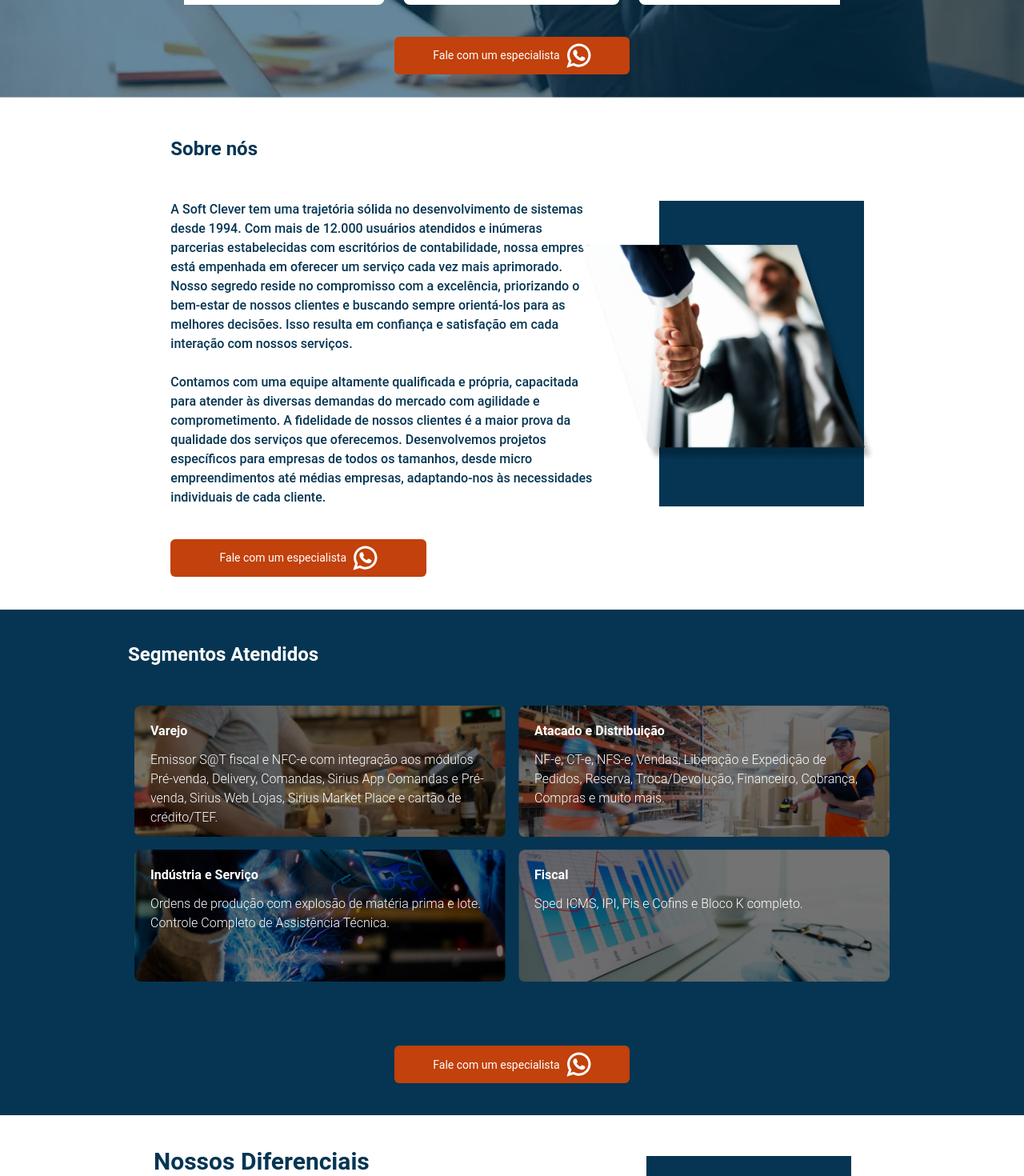
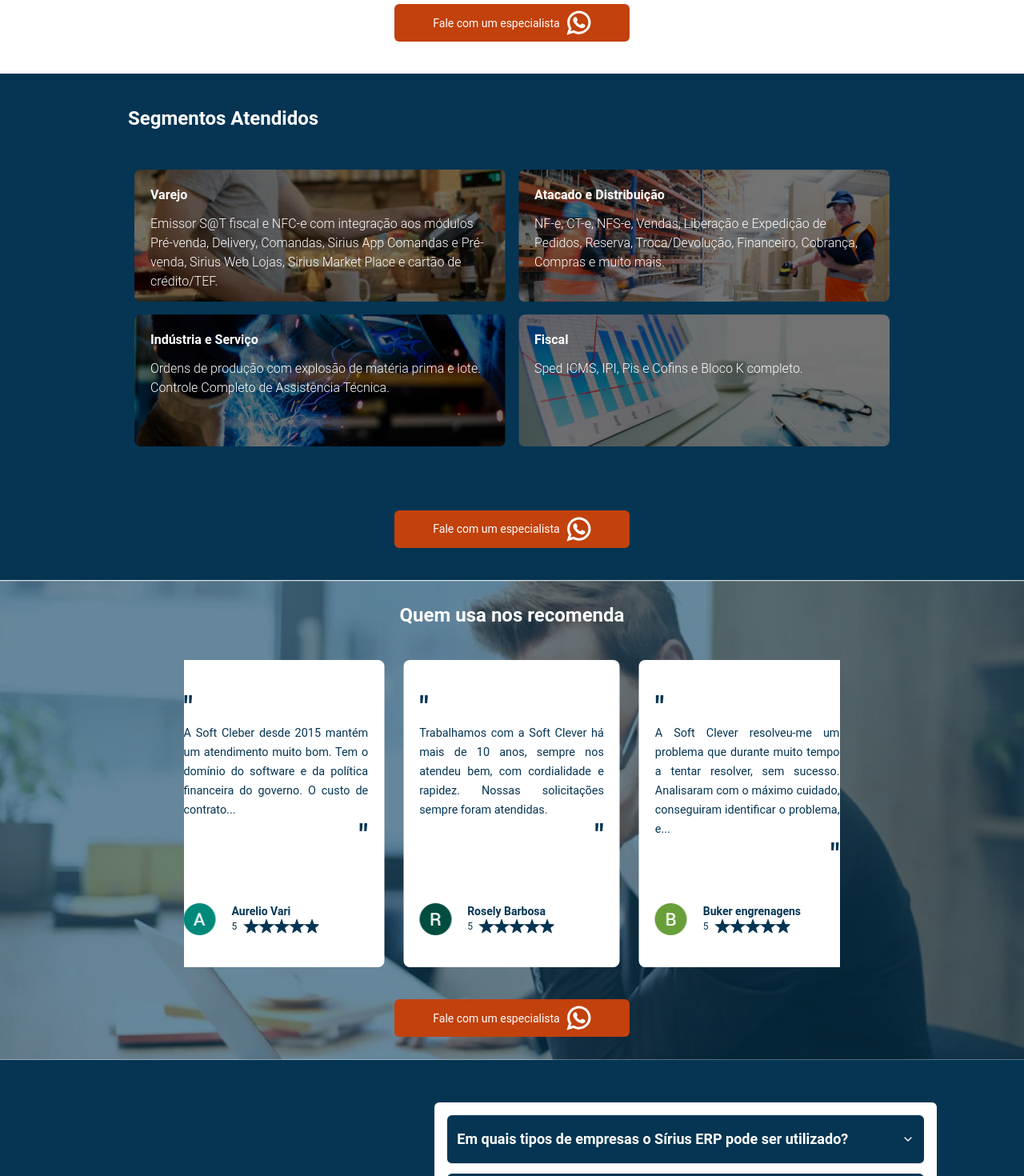
Before and after one commit to SoftcleverInformatica/Soft-Site-Sirius-ERP-LP, a Next.js app: page / in a window 1280 px wide. Shown: the part 3140-4610 px from the top of the page at 80% size. Built offline with nearby package versions, Linux system fonts and the light colour scheme.

Commit message:
feat: change components order

```diff
--- a/src/app/page.tsx
+++ b/src/app/page.tsx
@@ -17,11 +17,11 @@ export default function Home() {
 			<Video />
 			<Client />
 			<Products />
+			<Differential />
+			<Segments />
 			<Feedback />
+			<Questions />
 			<AboutUs />
-			<Segments />
-			<Differential />
-			<Questions />
 			<Footer />
 		</main>
 	);
```
